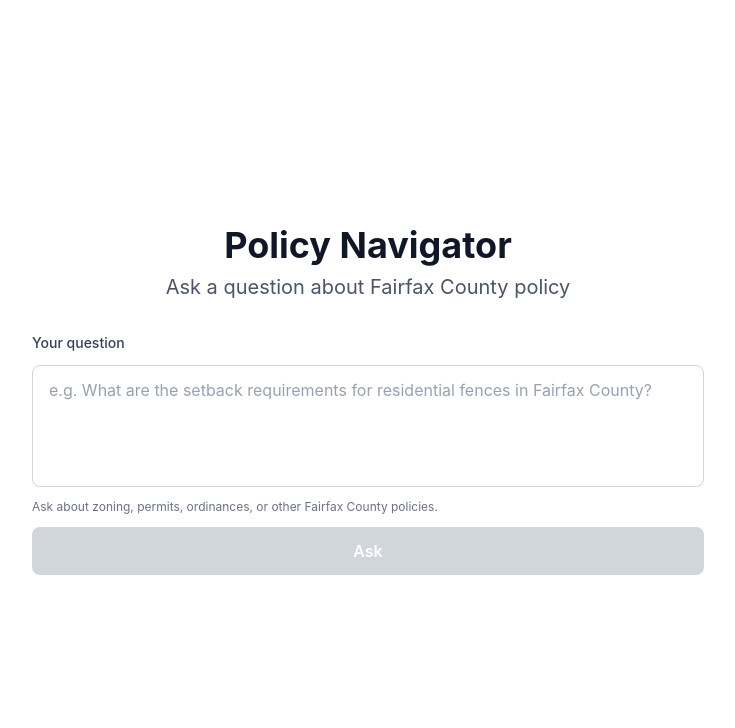
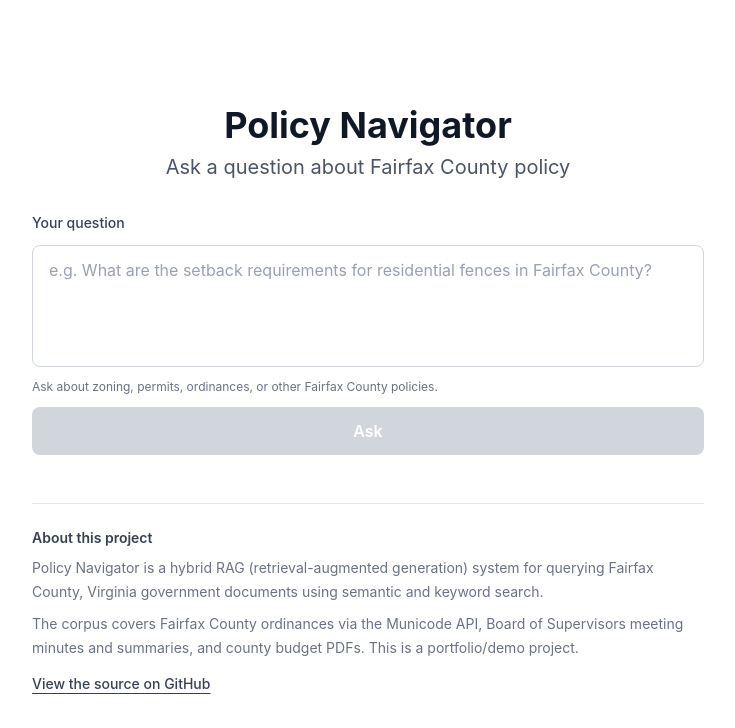
Before and after one commit to danielleag30/policy-navigator-app, a Next.js app in the folder frontend/: page / in a window 1280 px wide. Shown: the top 728 px of the page, without its empty margins (272-1007 px from the left). Built offline with nearby package versions, Linux system fonts and the light colour scheme; no server answers.

Commit message:
feat(3-4): recruiter-facing project context section

```diff
--- a/frontend/src/app/page.tsx
+++ b/frontend/src/app/page.tsx
@@ -1,11 +1,15 @@
 import QueryForm from '../components/QueryForm';
+import ProjectContext from '../components/ProjectContext';
 
 export default function HomePage() {
   return (
-    <main className="flex min-h-screen flex-col items-center justify-center p-8">
-      <h1 className="text-4xl font-bold text-gray-900 mb-2">Policy Navigator</h1>
-      <p className="text-xl text-gray-600 mb-8">Ask a question about Fairfax County policy</p>
-      <QueryForm />
+    <main className="flex min-h-screen flex-col items-center justify-center gap-12 p-8">
+      <div className="w-full max-w-2xl flex flex-col items-center">
+        <h1 className="text-4xl font-bold text-gray-900 mb-2">Policy Navigator</h1>
+        <p className="text-xl text-gray-600 mb-8">Ask a question about Fairfax County policy</p>
+        <QueryForm />
+      </div>
+      <ProjectContext />
     </main>
   );
 }
--- /dev/null
+++ b/frontend/src/components/ProjectContext.tsx
@@ -0,0 +1,28 @@
+export default function ProjectContext() {
+  return (
+    <section
+      aria-labelledby="project-context-heading"
+      className="w-full max-w-2xl border-t border-gray-200 pt-6 text-sm leading-6 text-gray-500"
+    >
+      <h2 id="project-context-heading" className="mb-2 text-sm font-semibold text-gray-700">
+        About this project
+      </h2>
+      <p>
+        Policy Navigator is a hybrid RAG (retrieval-augmented generation) system for querying
+        Fairfax County, Virginia government documents using semantic and keyword search.
+      </p>
+      <p className="mt-2">
+        The corpus covers Fairfax County ordinances via the Municode API, Board of Supervisors
+        meeting minutes and summaries, and county budget PDFs. This is a portfolio/demo project.
+      </p>
+      <a
+        href="https://github.com/danielleag30/policy-navigator-app"
+        target="_blank"
+        rel="noopener noreferrer"
+        className="mt-3 inline-flex font-medium text-gray-700 underline underline-offset-4 hover:text-gray-900"
+      >
+        View the source on GitHub
+      </a>
+    </section>
+  );
+}
```
